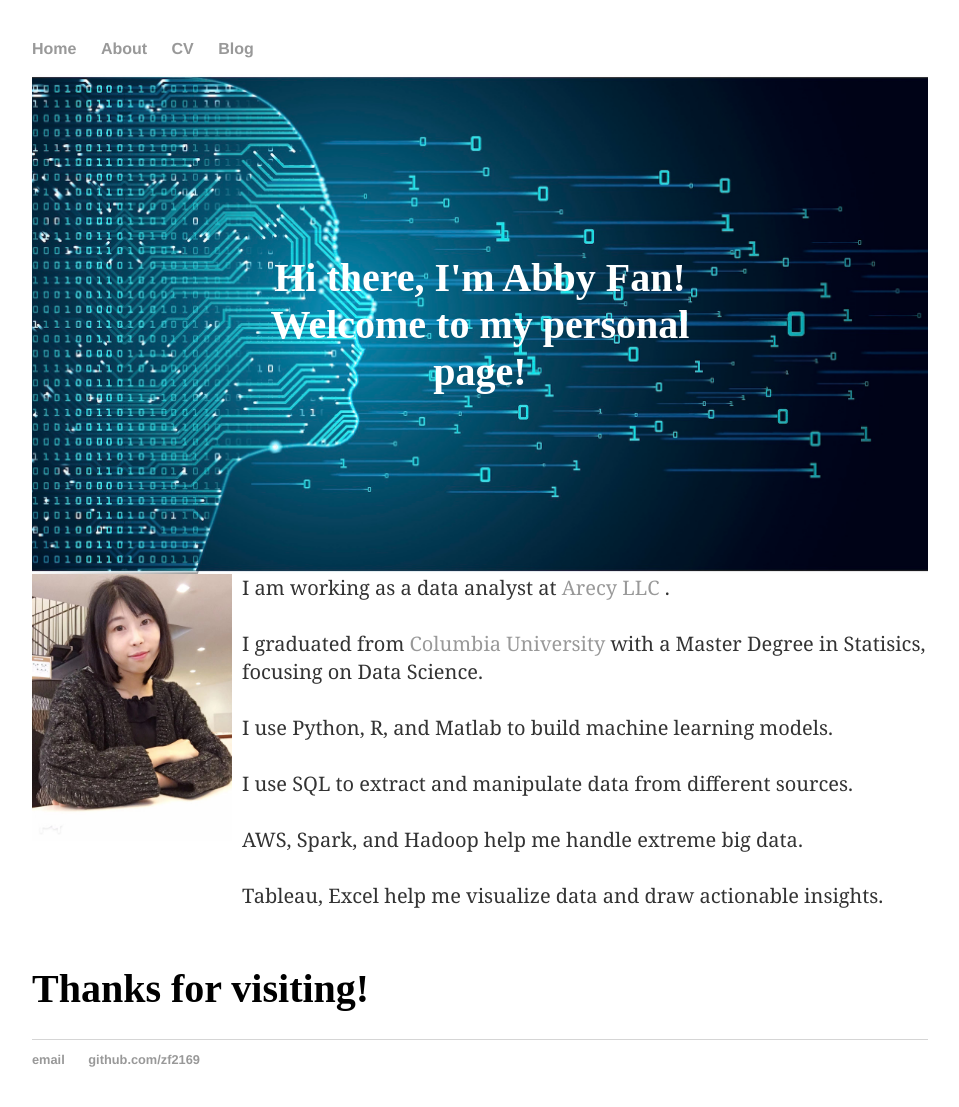
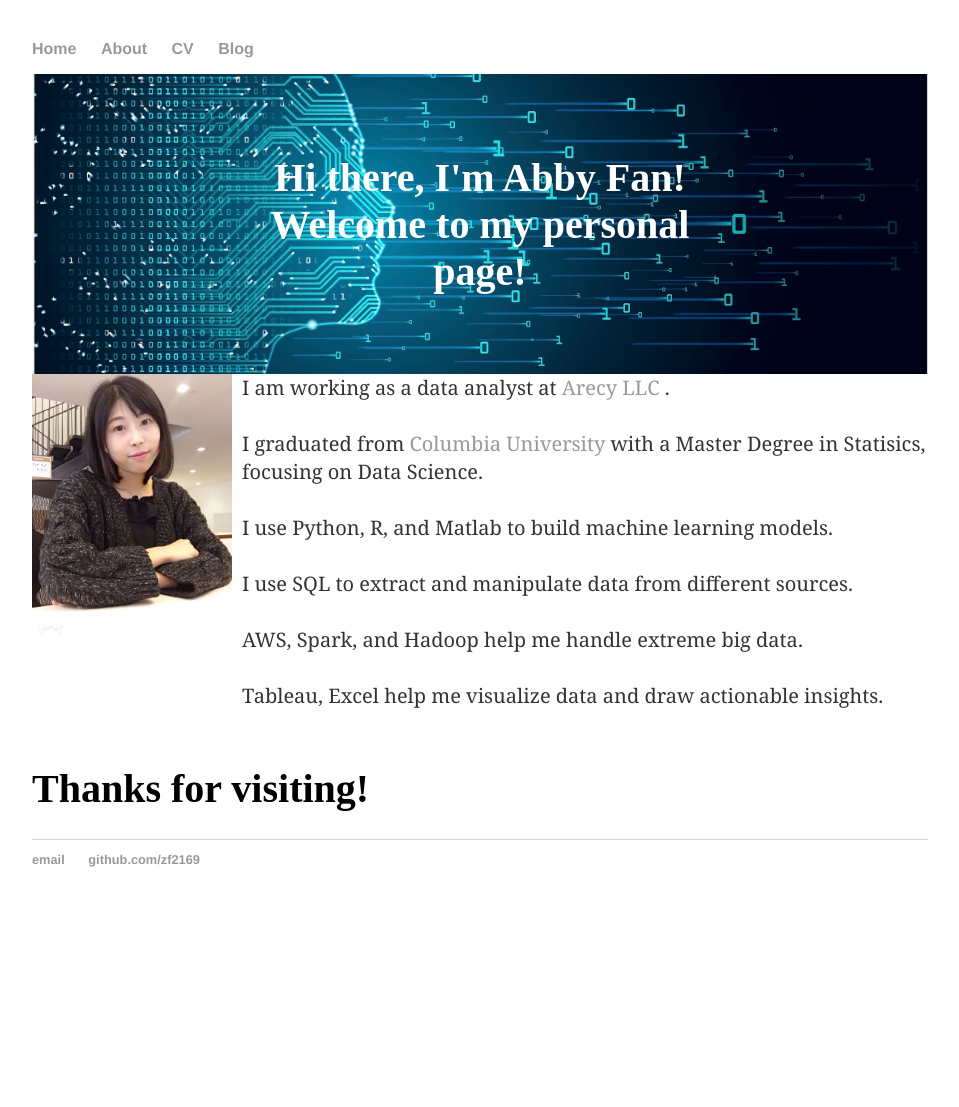
Before and after one commit to zf2169/zf2169.github.io, a Jekyll site: the page built from index.html, in a window 1280 px wide. Shown: the whole page, without its empty margins (160-1119 px from the left). Built offline with Jekyll 4.4.1, drawn with Linux system fonts in a browser that asks for light colours; after the commit the page ends 907 px from its top, so only the background shows below that.

Commit message:
Update main.css

```diff
--- a/css/main.css
+++ b/css/main.css
@@ -30,9 +30,10 @@ ul.posts li { list-style: none; }
 img.avatar { margin-bottom: 30px; margin-right: 10px;}
 
 .hero-image {
+  width: 100%;
   background-image: url("/img/main_page_bg.jpg");
   background-color: #cccccc;
-  height: 500px;
+  height: 300px;
   background-position: center;
   background-repeat: no-repeat;
   background-size: cover;
```
